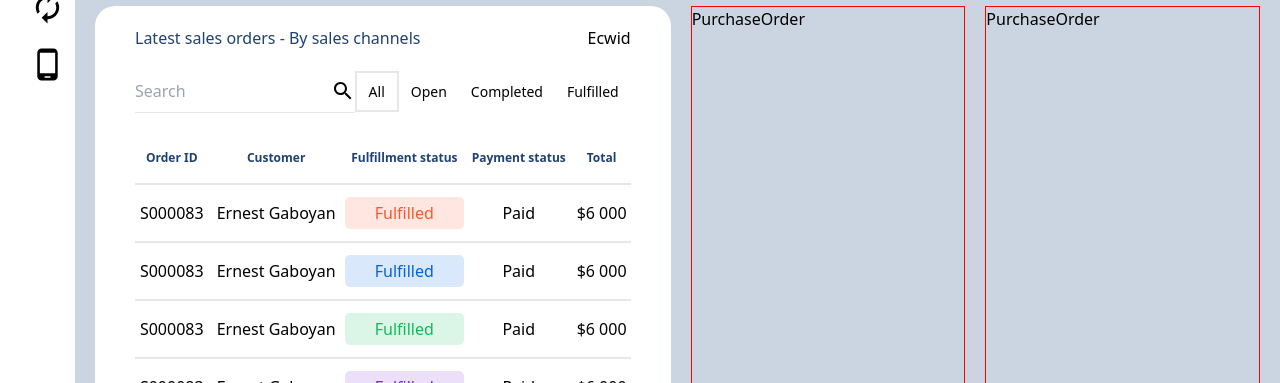
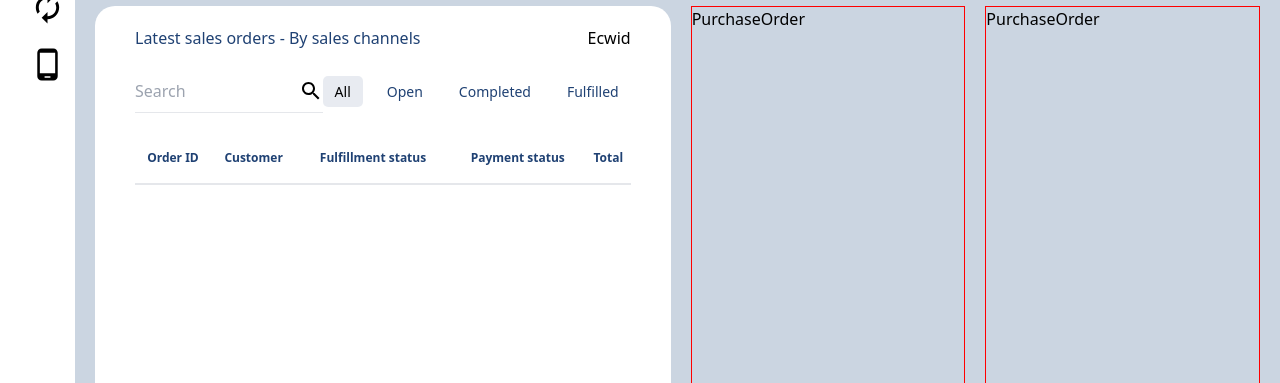
Before and after one commit to MrSagarRB/sales-dashboard, a React (Create React App) app: page / in a window 1280 px wide. Shown: the part 447-830 px from the top of the page. Built offline with nearby package versions, Linux system fonts and the light colour scheme.

Commit message:
filter functionality

```diff
--- a/src/components/SaleOrderTable.jsx
+++ b/src/components/SaleOrderTable.jsx
@@ -1,7 +1,98 @@
-import React from "react";
+import React, { useState } from "react";
 import SearchIcon from "@mui/icons-material/Search";
 
 function SaleOrderTable() {
+  const [tab, setTab] = useState("All");
+
+  const saleOrderData = [
+    {
+      orderId: 1000083,
+      customer: "Ernest Gaboyan",
+      fulfillment: "Fulfilled",
+      payStatus: "Paid",
+      total: "6 000",
+
+    },
+    {
+      orderId: 1000085,
+      customer: "Sagar Borude",
+      fulfillment: "Open",
+      payStatus: "Partially Paid",
+      total: "12 000",
+    },
+    {
+      orderId: 1000086,
+      customer: "Sonu Shrivastav",
+      fulfillment: "Completed",
+      payStatus: "Refunded",
+      total: "2 000",
+    },
+    {
+      orderId: 1000082,
+      customer: "Altaf Ansari",
+      fulfillment: "Completed",
+      payStatus: "Pending",
+      total: "10 000",
+    },
+    {
+      orderId: 1000087,
+      customer: "Lokesh Naidu",
+      fulfillment: "Completed",
+      payStatus: "Partially Refunded",
+      total: "3 000",
+    },
+    {
+      orderId: 1000182,
+      customer: "Varsha Jadhav",
+      fulfillment: "Fulfilled",
+      payStatus: "Paid",
+      total: "5 000",
+    },
+    {
+      orderId: 1000384,
+      customer: "Ajay Neman",
+      fulfillment: "Fulfilled",
+      payStatus: "Paid",
+      total: "6 000",
+    },
+    {
+      orderId: 1000686,
+      customer: "Kajal Sharma",
+      fulfillment: "Completed",
+      payStatus: "Paid",
+      total: "3 000",
+    },
+  ];
+  const saleOrderFilter = [
+    {
+      id: 1,
+      tabName: "All",
+    },
+    {
+      id: 2,
+      tabName: "Open",
+    },
+    {
+      id: 3,
+      tabName: "Completed",
+    },
+    {
+      id: 3,
+      tabName: "Fulfilled",
+    },
+  ];
+
+
+  var result= saleOrderData.filter(function(saleOrderData){
+     return saleOrderData.fulfillment== tab;
+   })
+
+   console.log(result)
+
+
+
+
+
   return (
     <div className="sm:w-[52%] h-full px-10 py-5  bg-white rounded-[20px] ">
       <div className=" flex justify-between ">
@@ -19,8 +110,24 @@ function SaleOrderTable() {
           />{" "}
           <SearchIcon />
         </div>
-        <div className=" flex  items-center text-[14px] ">
-          <div className="border-2 px-3 py-2 bg-[]">
+        <div className=" flex  items-center text-[14px] gap-3 ">
+          {saleOrderFilter.map((i) => {
+            return (
+              <div
+                className={`  px-3 py-[5px] cursor-pointer text-[#1F4173]  ${
+                  tab == i.tabName && "activeFilterTab"
+                }`}
+                onClick={() => {
+                  setTab(i.tabName);
+                }}
+              >
+                {" "}
+                {i.tabName}{" "}
+              </div>
+            );
+          })}
+
+          {/* <div className="border-2 px-3 py-2 ">
             {" "}
             <p className=" ">All</p>
           </div>
@@ -35,12 +142,12 @@ function SaleOrderTable() {
           <div className=" px-3 py-2">
             {" "}
             <p className=" ">Fulfilled</p>
-          </div>
+          </div> */}
         </div>
       </div>
 
-      <div className="mt-5  w-full">
-        <table className="w-full h-full text-center">
+      <div className="mt-5  w-full h-[70%] overflow-y-scroll     ">
+        <table className="w-full  text-center   ">
           <tr className="text-[#1F4173] text-[12px] border-b-2 ">
             <th className="py-4"> Order ID</th>
             <th> Customer</th>
@@ -48,16 +155,38 @@ function SaleOrderTable() {
             <th> Payment status</th>
             <th> Total</th>
           </tr>
-          <tr className="border-b-2">
-            <td className="py-4"> S000083</td>
-            <td>Ernest Gaboyan</td>
+          {
+
+
+          result?.map((i) => {
+            return (
+              <>
+                <tr className="border-b-2 text-[14px]">
+                  <td className="py-4 text-[#003AD2]"> {i.orderId}</td>
+                  <td className="text-[#1F4173] ">{i.customer}</td>
+                  <td className="">
+                    {" "}
+                    <div className="icon-bg1 rounded-[5px] py-1">
+                      <p> {i.fulfillment} </p>{" "}
+                    </div>
+                  </td>
+                  <td> {i.payStatus}</td>
+                  <td>{i.total}</td>
+                </tr>
+              </>
+            );
+          })}
+
+          {/* <tr className="border-b-2 text-[14px]">
+            <td className="py-4 text-[#003AD2]"> S000083</td>
+            <td className="text-[#1F4173] ">Ernest Gaboyan</td>
             <td className="">
               {" "}
               <div className="icon-bg1 rounded-[5px] py-1">
                 <p> Fulfilled </p>{" "}
               </div>
             </td>
-            <td>Paid</td>
+            <td> Paid</td>
             <td>$6 000</td>
           </tr>
           <tr className="border-b-2">
@@ -90,6 +219,36 @@ function SaleOrderTable() {
             <td>Paid</td>
             <td>$6 000</td>
           </tr>
+          <tr className="border-b-2">
+            <td className="py-4"> S000083</td>
+            <td>Ernest Gaboyan</td>
+            <td>
+              {" "}
+              <div className="icon-bg4 rounded-[5px] py-1">Fulfilled </div>
+            </td>
+            <td>Paid</td>
+            <td>$6 000</td>
+          </tr>
+          <tr className="border-b-2">
+            <td className="py-4"> S000083</td>
+            <td>Ernest Gaboyan</td>
+            <td>
+              {" "}
+              <div className="icon-bg4 rounded-[5px] py-1">Fulfilled </div>
+            </td>
+            <td>Paid</td>
+            <td>$6 000</td>
+          </tr>
+          <tr className="border-b-2">
+            <td className="py-4"> S000083</td>
+            <td>Ernest Gaboyan</td>
+            <td>
+              {" "}
+              <div className="icon-bg4 rounded-[5px] py-1">Fulfilled </div>
+            </td>
+            <td>Paid</td>
+            <td>$6 000</td>
+          </tr> */}
         </table>
       </div>
     </div>
--- a/src/index.css
+++ b/src/index.css
@@ -85,6 +85,18 @@
     background: rgba(120, 40, 220, 0.15);
   }
 
+  .activeFilterTab{
+    background: rgba(31, 65, 115, 0.1);
+    border-radius: 5px;
+    color:#000000 !important;
+    /* font-weight: bold; */
+  }
+
+
+
+
+
+
   .deskTopScreen-Only {
     @apply hidden md:flex;
   }
```
